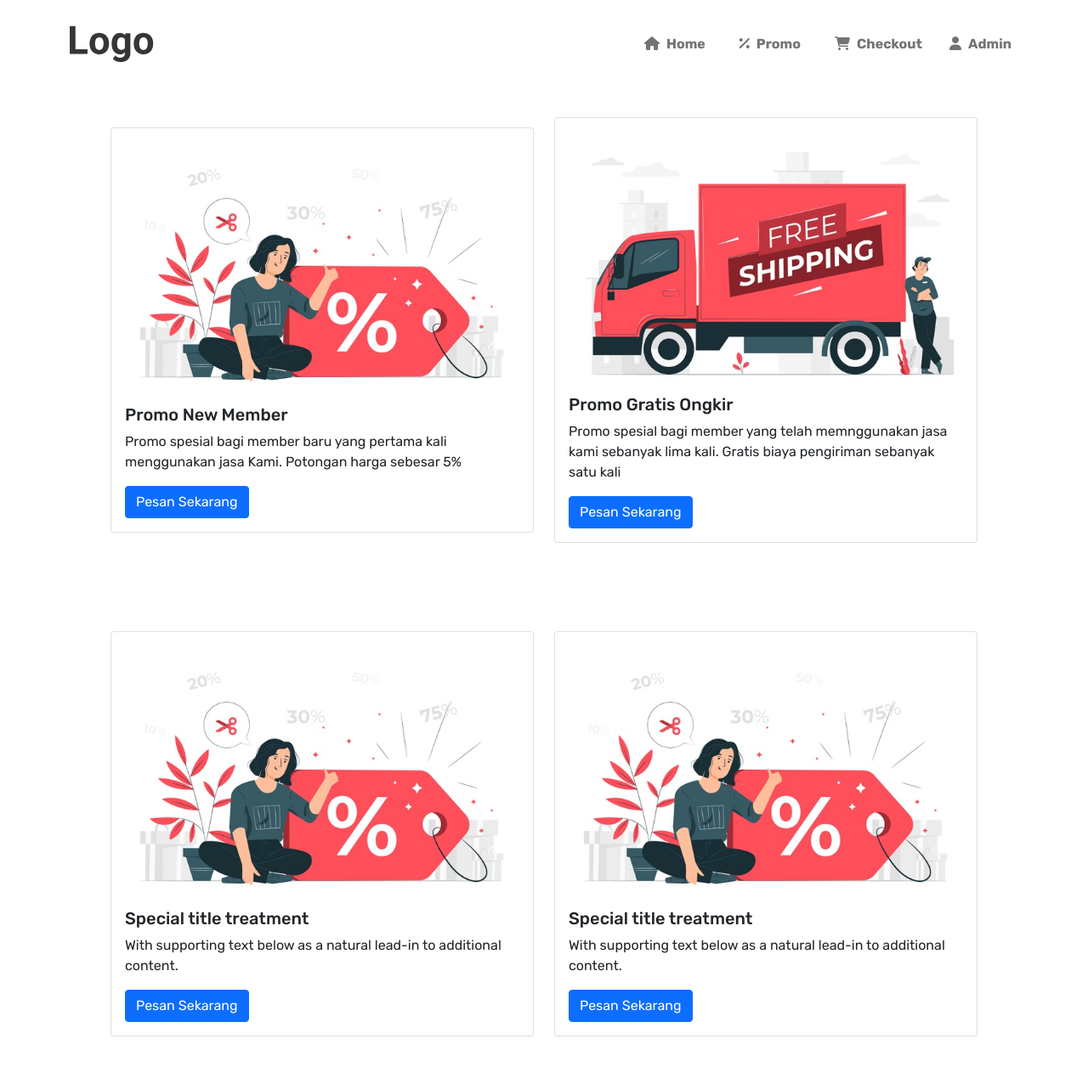
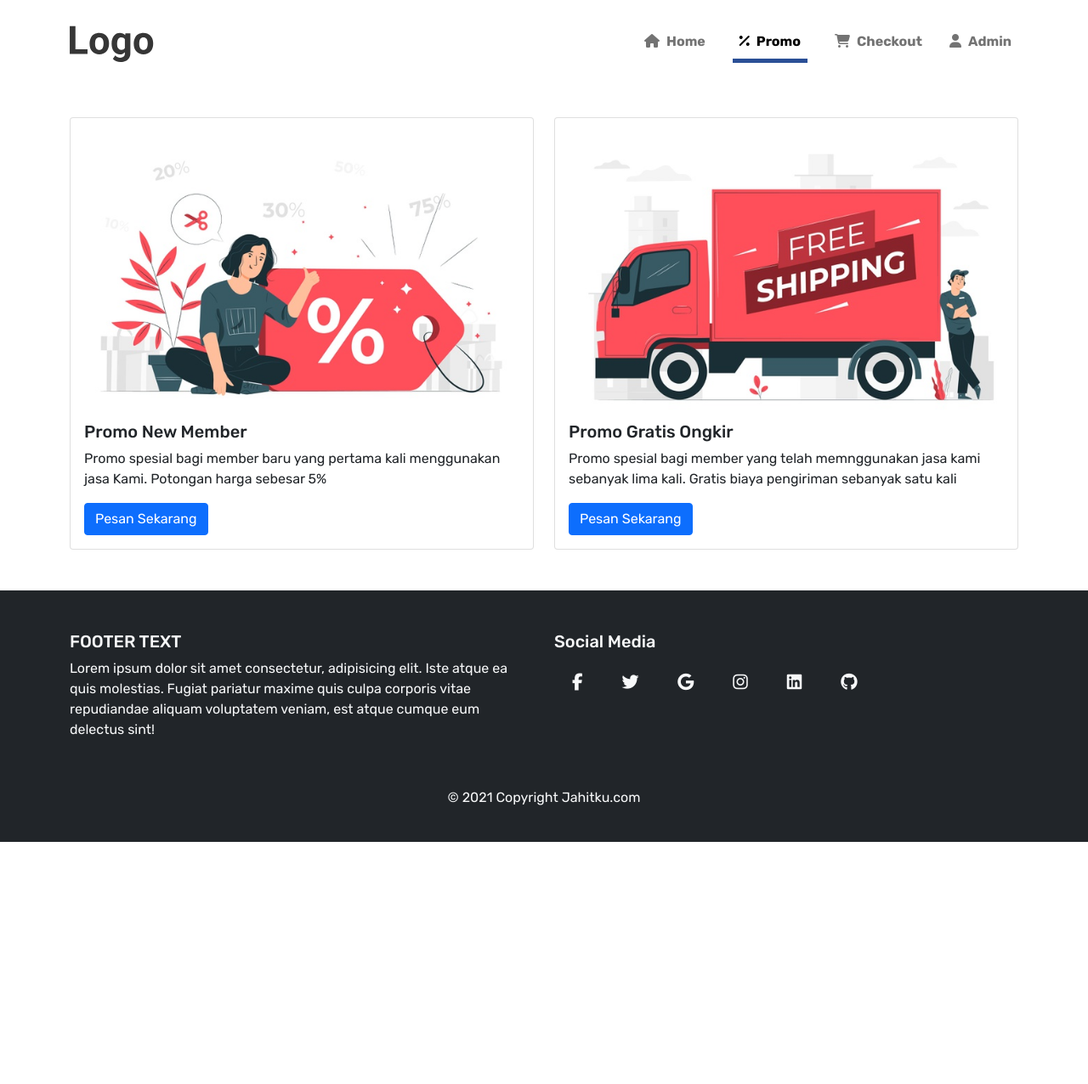
Before and after one commit to damaranshary/UAS-Pemrograman-Web, a PHP site: page /promo.php in a window 1280 px wide. Shown: the whole page at 85% size. After the commit the page ends 991 px from the top, so only its background shows below. Run offline with PHP 8.4, Linux system fonts and the light colour scheme; a user stored in the database is signed in; data comes from the database, SQL or seed files in the repository; some libraries are stand-ins or nearby versions.

Commit message:
Progress 1 Juni (3)

```diff
--- a/assets/components/header.php
+++ b/assets/components/header.php
@@ -1,6 +1,6 @@
 <meta charset="utf-8">
 <meta name="viewport" content="width=device-width, initial-scale=1">
-
+<meta http-equiv="X-UA-Compatible" content="IE=edge">
 <!-- Bootstrap CSS -->
 <link href="https://cdn.jsdelivr.net/npm/bootstrap@5.0.0/dist/css/bootstrap.min.css" rel="stylesheet" integrity="sha384-wEmeIV1mKuiNpC+IOBjI7aAzPcEZeedi5yW5f2yOq55WWLwNGmvvx4Um1vskeMj0" crossorigin="anonymous">
 <script src="https://kit.fontawesome.com/0a6c49d9ac.js" crossorigin="anonymous"></script>
--- a/assets/components/navbar-promo.php
+++ b/assets/components/navbar-promo.php
@@ -22,8 +22,8 @@ $name = $row["name"];
                             <i class="fas fa-home me-2"></i>Home
                         </a>
                     </li>
-                    <li class="nav-item me-4 active">
-                        <a class="nav-link" href="promo.php"><i class="fas fa-percentage me-2"></i>Promo</a>
+                    <li class="nav-item me-4">
+                        <a class="nav-link active" href="promo.php"><i class="fas fa-percentage me-2"></i>Promo</a>
                     </li>
                     <li class="nav-item">
                         <a class="nav-link" href="checkout.php">
--- a/promo.php
+++ b/promo.php
@@ -7,10 +7,8 @@ if (!isset($_SESSION['email'])) {
 ?>
 <!DOCTYPE html>
 <html lang="en">
+
 <head>
-    <meta charset="UTF-8">
-    <meta http-equiv="X-UA-Compatible" content="IE=edge">
-    <meta name="viewport" content="width=device-width, initial-scale=1.0">
     <?php
     include "assets/components/header.php"
     ?>
@@ -18,14 +16,15 @@ if (!isset($_SESSION['email'])) {
     <link rel="stylesheet" href="assets/css/promo.css">
     <title>Promo</title>
 </head>
+
 <body>
     <?php
     include "assets/components/navbar-promo.php"
     ?>
-    <div class="container">
-    <div class="row align-items-center h-md-100 p-5 justify-content-center">
+    <div class="container mt-5 mb-5">
+        <div class="row">
             <div class="col-sm-6">
-            <div class="card">
+                <div class="card h-100">
                     <div class="card-body">
                         <img src="assets/img/promo.jpg" class="card-img-top" alt="...">
                         <h5 class="card-title">Promo New Member</h5>
@@ -35,7 +34,7 @@ if (!isset($_SESSION['email'])) {
                 </div>
             </div>
             <div class="col-sm-6">
-            <div class="card">
+                <div class="card h-100">
                     <div class="card-body">
                         <img src="assets/img/ongkir.jpg" class="card-img-top" alt="...">
                         <h5 class="card-title">Promo Gratis Ongkir</h5>
@@ -45,29 +44,11 @@ if (!isset($_SESSION['email'])) {
                 </div>
             </div>
         </div>
-    <div class="row my-2 align-items-center h-md-100 p-5">
-        <div class="col-sm-6">
-            <div class="card">
-            <div class="card-body">
-                <img src="assets/img/promo.jpg" class="card-img-top" alt="...">
-                <h5 class="card-title">Special title treatment</h5>
-                <p class="card-text">With supporting text below as a natural lead-in to additional content.</p>
-                <a href="#" class="btn btn-primary">Pesan Sekarang</a>
     </div>
-            </div>
-        </div>
-        <div class="col-sm-6">
-            <div class="card">
-            <div class="card-body">
-                <img src="assets/img/promo.jpg" class="card-img-top" alt="...">
-                <h5 class="card-title">Special title treatment</h5>
-                <p class="card-text">With supporting text below as a natural lead-in to additional content.</p>
-                <a href="#" class="btn btn-primary">Pesan Sekarang</a>
-            </div>
-            </div>
-        </div>
-    </div>
-    </div>
+    <?php
+    include "assets/components/footer.php";
+    ?>
     <script src="https://cdn.jsdelivr.net/npm/bootstrap@5.0.0/dist/js/bootstrap.bundle.min.js" integrity="sha384-p34f1UUtsS3wqzfto5wAAmdvj+osOnFyQFpp4Ua3gs/ZVWx6oOypYoCJhGGScy+8" crossorigin="anonymous"></script>
 </body>
+
 </html>
--- a/server/deletecart_process.php
+++ b/server/deletecart_process.php
@@ -2,8 +2,8 @@
 include "connection.php";
 session_start();
 
+
 $id = mysqli_real_escape_string($connect, $_GET['id']);
-echo "$id";
-//$query_hapuscart = mysqli_query($connect, "DELETE FROM keranjang WHERE id='$id'");
+$query_hapuscart = mysqli_query($connect, "DELETE FROM keranjang WHERE id='$id'");
 
-//header('location: ../checkout.php');
+header('location: ../checkout.php');
```
Also changed, not shown: checkout.php (+27 -18 lines). Lines whose indentation alone changed are shown as unchanged.
